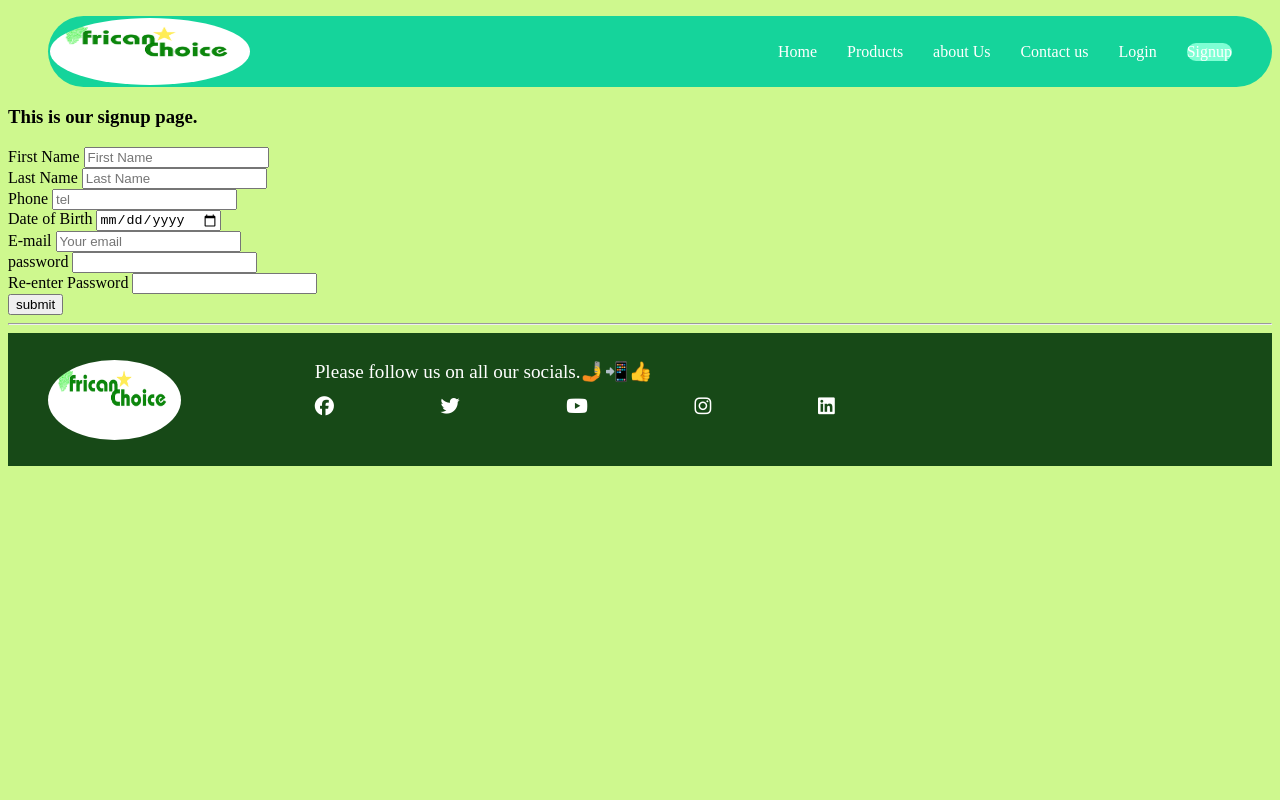
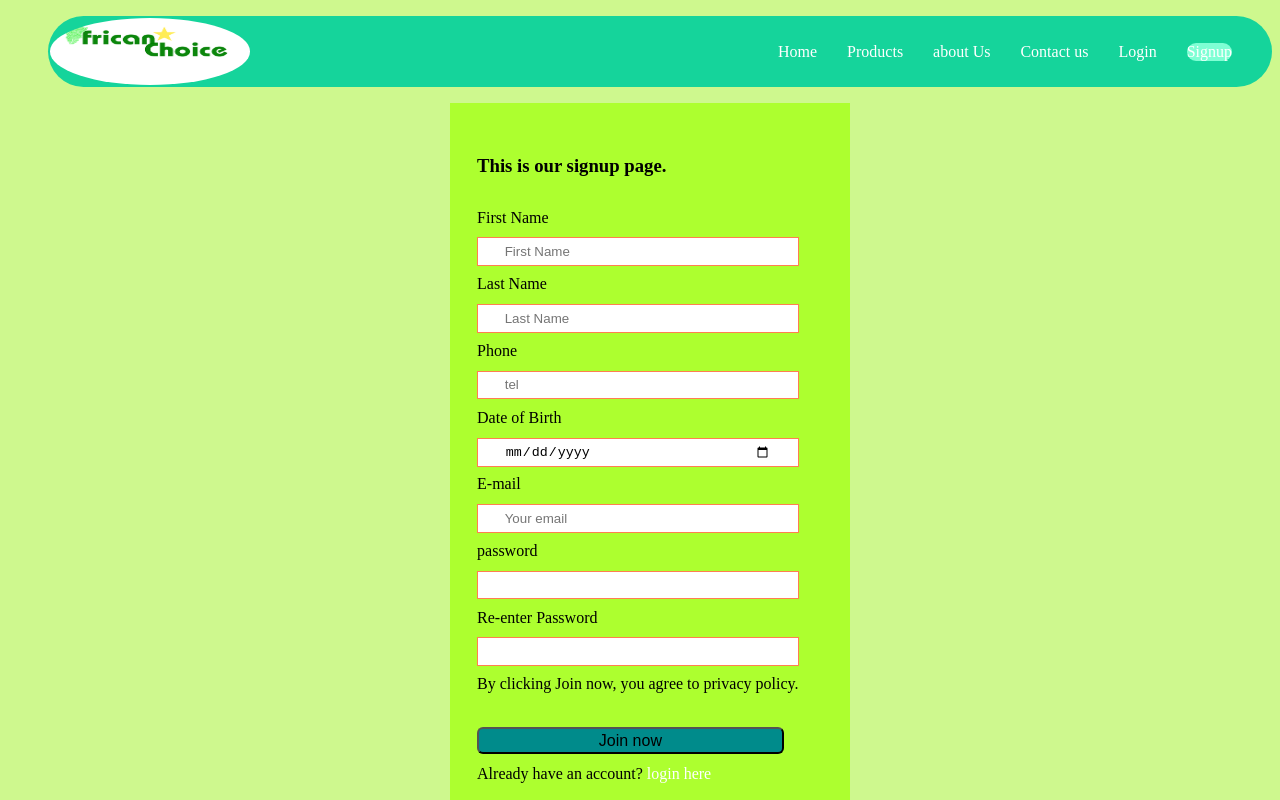
Before and after one commit to JacklinPrempeh/T4G_homework6, a plain HTML site: page pages/signup.html in a window 1280 px wide. Shown: the top 800 px of the page. Drawn offline with Linux system fonts and the light colour scheme.

Commit message:
adding styles

```diff
--- a/pages/signup.html
+++ b/pages/signup.html
@@ -19,6 +19,33 @@
         padding: 20pt 30pt;
         background-color:  rgb(21, 212, 155);
       }
+      .page{
+        background-color: greenyellow;
+        height: 550pt;
+        width: 300pt;
+    margin-left: 35%;
+
+      }
+      .form{
+        padding-top: 20pt;
+        padding-left: 20pt;
+        line-height: 25pt;
+      }
+      input{
+                width: 200pt;
+                height: 20pt;
+                padding: 0 20pt;
+                border: 1px solid coral;
+
+              }
+                .formbutton{
+                width: 230pt;
+                height: 20pt;
+                font-size: 16px;
+            border-radius:  6px;
+            background-color: darkcyan;
+            margin-top: 20pt;
+          }
       .signupbutton{
         background-color: aquamarine;
             border-radius: 10pt;
@@ -97,8 +124,11 @@
     </ul>
     </nav>
   </div>
-    <h3>This is our signup page.</h3>
+      <div class="page">
+
+    <div class="form">
     <form>
+      <h3>This is our signup page.</h3>
         <div>
         <label for="First Name">First Name</label>
         <input type="text" placeholder="First Name" required>
@@ -108,7 +138,7 @@
         <input type="text" placeholder="Last Name" required>
        </div>
        <div>
-        <label for="Phone">Phone</label>
+        <div><label for="Phone">Phone</label></div>
         <input type="tel" name="" placeholder="tel" required>
        </div>
        <div>
@@ -116,19 +146,23 @@
         <input type="date" name="" id="" required>
       </div>
       <div>
-        <label for="E-mail">E-mail</label>
+        <div><label for="E-mail">E-mail</label></div>
         <input type="email" name="" placeholder="Your email" required>
       </div>
       <div>
-        <label for="password">password</label>
+        <div><label for="password">password</label></div>
         <input type="password" name="" placeholder="" required>
       </div>
       <div>
         <label for="Re-enter">Re-enter Password </label>
         <input type="password" name="" placeholder="">
       </div>
-      <button type="submit">submit</button>
+      By clicking Join now, you agree to privacy policy.
+      <button class="formbutton" type="submit">Join now</button>
+      <div>Already have an account?<a href="login.html">   login here</a></div>
     </form>
+  </div>
+  </div>
     <hr>
     <div>
       <footer>
```
Also changed, not shown: index.html (+7 -4 lines), pages/about.html (+2 -2 lines), pages/contacts.html (+9 -4 lines).
